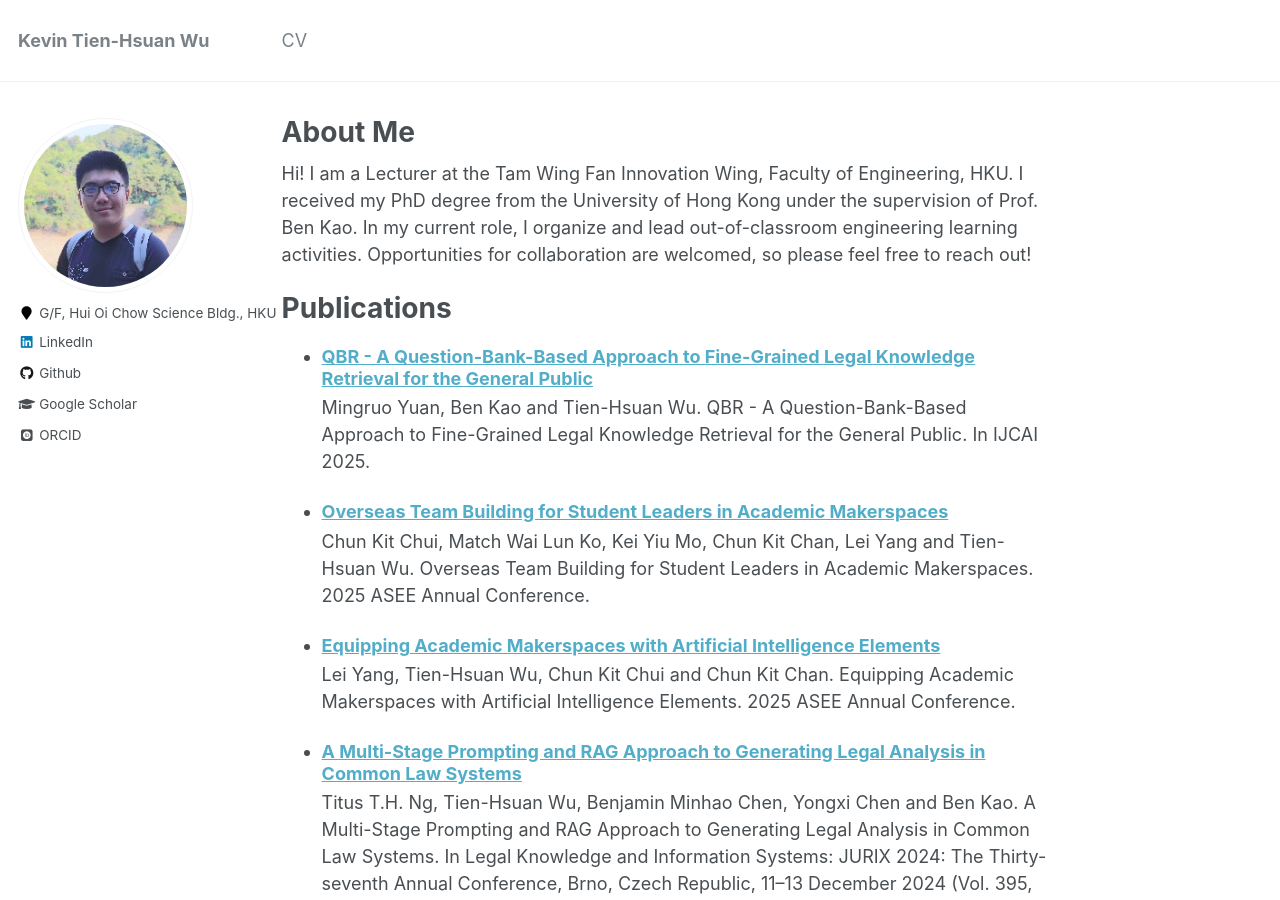
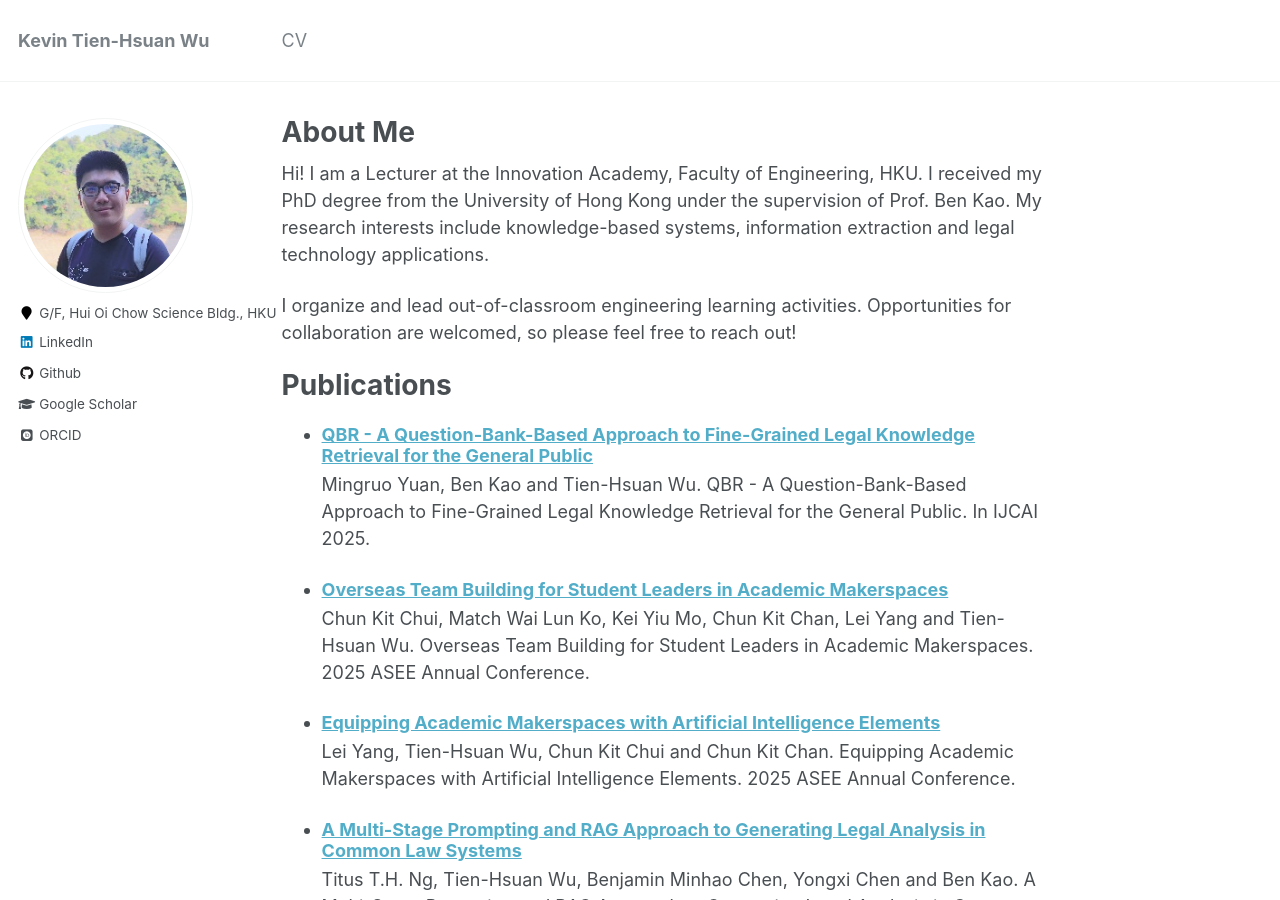
Before and after one commit to kevinthwu/kevinthwu.github.io, a Jekyll site: the page built from _pages/about.md, in a window 1280 px wide and 900 px high. Built offline with Jekyll 4.4.1, drawn with Linux system fonts in a browser that asks for light colours; some web fonts are replaced.

Commit message:
updated profile

```diff
--- a/_pages/about.md
+++ b/_pages/about.md
@@ -10,9 +10,9 @@ redirect_from:
 
 {% include base_path %}
 
-Hi! I am a Lecturer at the Tam Wing Fan Innovation Wing, Faculty of Engineering, HKU. I received my PhD degree from the University of Hong Kong under the supervision of Prof. Ben Kao.
-<!-- My research interests include knowledge-based systems, information extraction and legal technology applications. -->
- In my current role, I organize and lead out-of-classroom engineering learning activities. Opportunities for collaboration are welcomed, so please feel free to reach out!
+Hi! I am a Lecturer at the Innovation Academy, Faculty of Engineering, HKU. I received my PhD degree from the University of Hong Kong under the supervision of Prof. Ben Kao. My research interests include knowledge-based systems, information extraction and legal technology applications.
+
+I organize and lead out-of-classroom engineering learning activities. Opportunities for collaboration are welcomed, so please feel free to reach out!
 
 
 Publications
```
